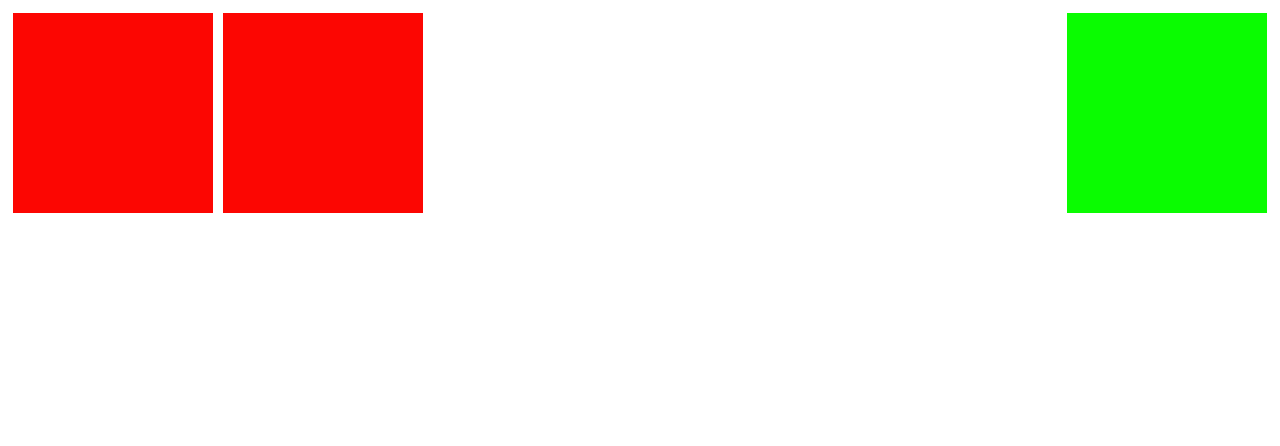
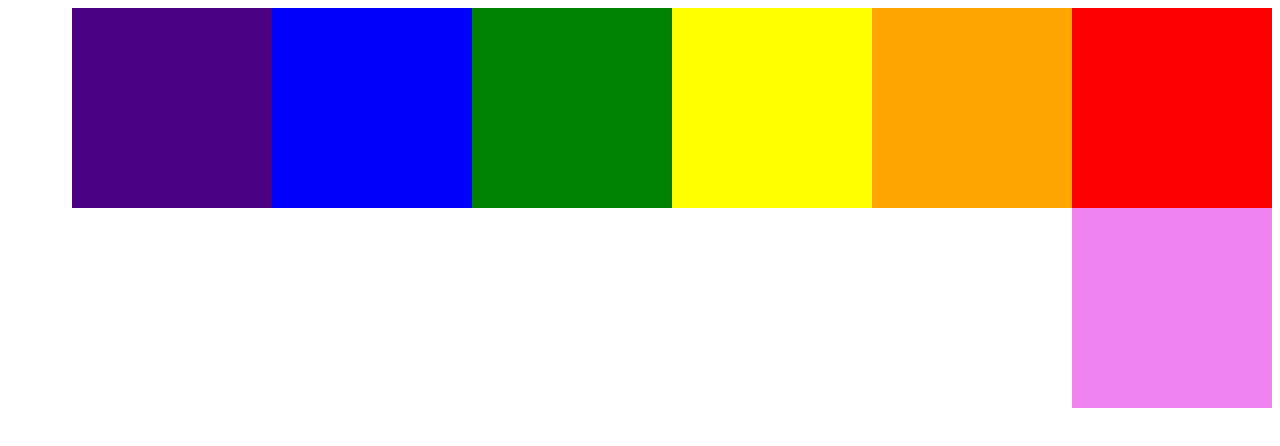
Before and after one commit to MartinKinyuka/First-March-Monday, a plain HTML site: page index.html in a window 1280 px wide. Drawn offline with Linux system fonts and the light colour scheme.

Commit message:
Add files via upload

```diff
--- a/index.css
+++ b/index.css
@@ -1,15 +1,25 @@
-body {
-  height: 100vh;
+.one {
+  background-color: red;
+}
+.two {
+  background-color: orange;
+}
+.three {
+  background-color: yellow;
+}
+.four {
+  background-color: green;
+}
+.five {
+  background-color: blue;
+}
+.six {
+  background-color: indigo;
+}
+.seven {
+  background-color: violet;
 }
 div {
-  margin: 5px;
   width: 200px;
   height: 200px;
 }
-
-.left {
-  background-color: rgb(252, 6, 2);
-}
-.right {
-  background-color: rgb(10, 252, 1);
-}
--- a/index.html
+++ b/index.html
@@ -5,11 +5,15 @@
         <meta name="viewport" content="width=device-width">
         <link rel="stylesheet" type="text/css" href="index.css">
         <link rel="stylesheet" type="text/css" href="style.css">
-        <title>Float</title>
+        <title></title>
     </head>
     <body>
-        <div class="left"></div>
-        <div class="left"></div>
-        <div class="right"></div>
+        <div class="one"></div>
+        <div class="two"></div>
+        <div class="three"></div>
+        <div class="four"></div>
+        <div class="five"></div>
+        <div class="six"></div>
+        <div class="seven"></div>
     </body>
 </html>
--- a/style.css
+++ b/style.css
@@ -1,6 +1,3 @@
-.left{
-  float: left;
-}
-.right{
+div{
   float: right;
 }
```
